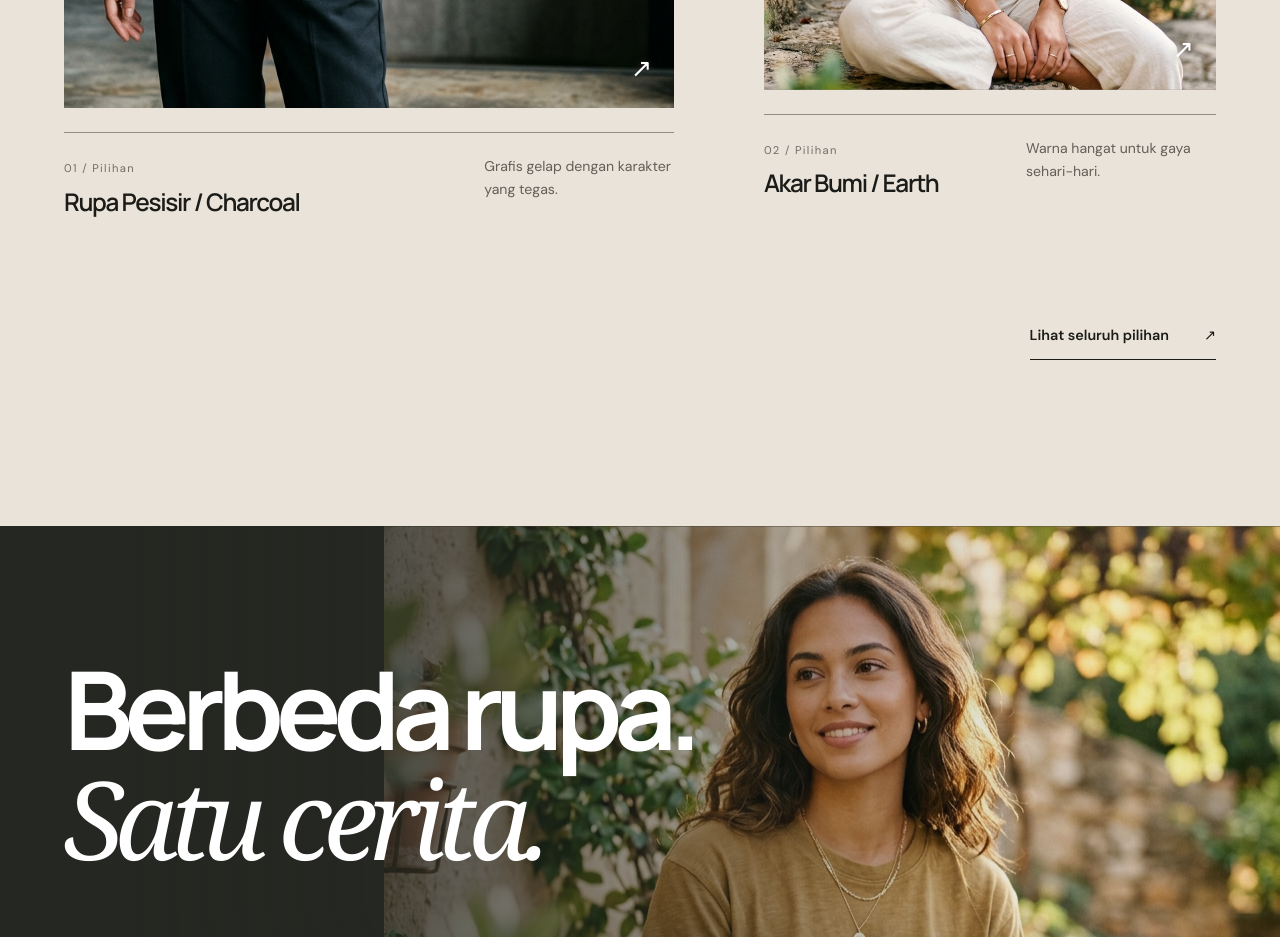
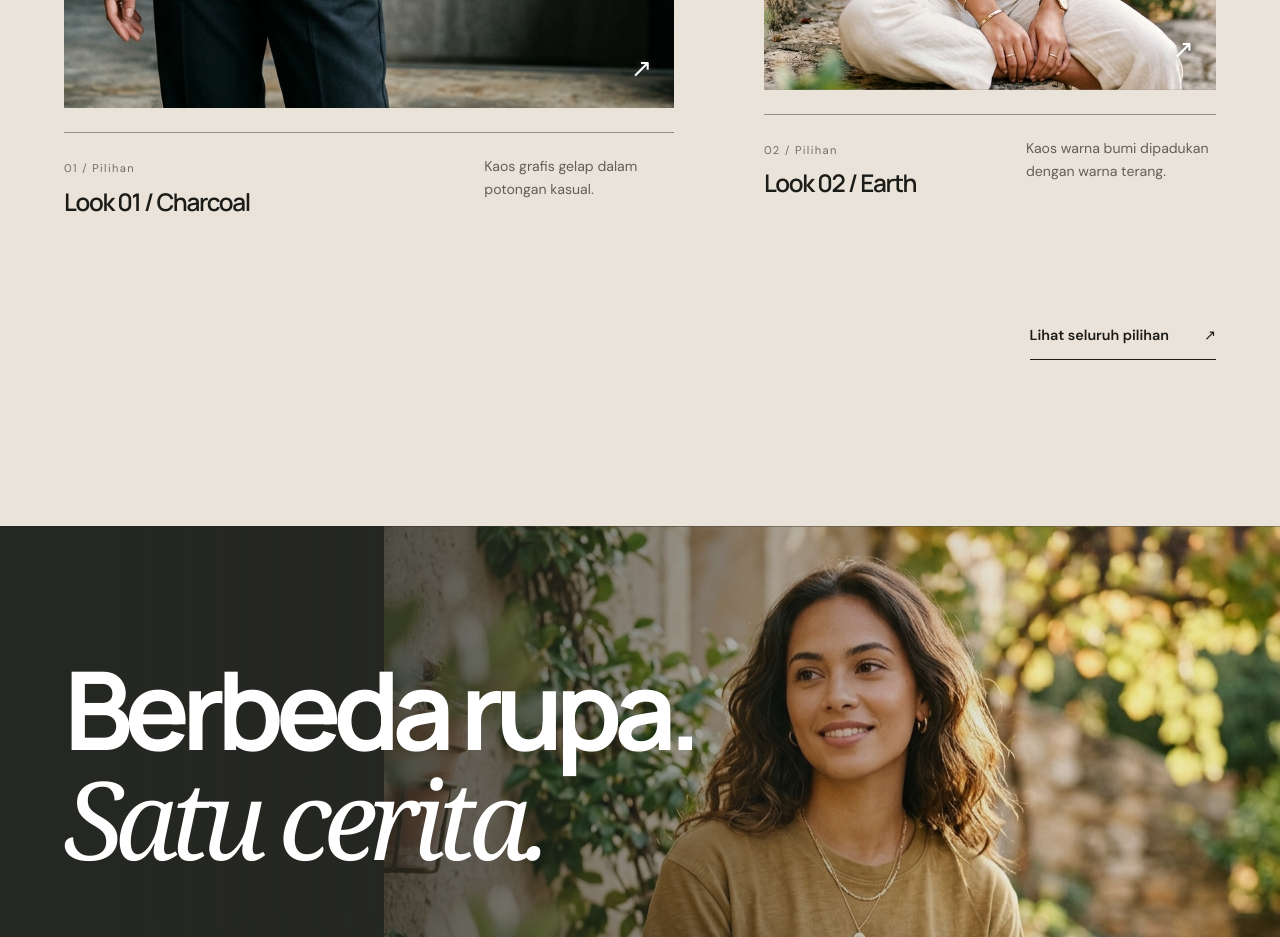
Before and after one commit to hulumzz/narwasita, a React (Vite) app: page / in a window 1280 px wide. Shown: the part 2540-3477 px from the top of the page. Built offline with nearby package versions, Linux system fonts and the light colour scheme.

Commit message:
chore: production metadata, editorial look labels and visual QA notes

```diff
--- a/index.html
+++ b/index.html
@@ -7,10 +7,12 @@
  <meta name="theme-color" content="#242623"/>
  <meta name="description" content="Narwasita menafsirkan cerita dan karakter Nusantara menjadi bahasa visual pakaian sehari-hari."/>
  <meta property="og:type" content="website"/>
+ <meta property="og:url" content="https://narwasita.pages.dev/"/>
  <meta property="og:title" content="Narwasita | Nusantara, dipakai dengan cara baru"/>
  <meta property="og:description" content="Cerita dari banyak tempat, dibawa ke keseharian."/>
- <meta property="og:image" content="/images/look-01.jpg"/>
+ <meta property="og:image" content="https://narwasita.pages.dev/images/look-01.jpg"/>
  <meta name="twitter:card" content="summary_large_image"/>
+ <link rel="canonical" href="https://narwasita.pages.dev/"/>
  <title>Narwasita | Nusantara, dipakai dengan cara baru</title>
  <link rel="preconnect" href="https://fonts.googleapis.com"/>
  <link rel="preconnect" href="https://fonts.gstatic.com" crossorigin/>
--- a/src/content/products.ts
+++ b/src/content/products.ts
@@ -1,8 +1,15 @@
 import type { Product } from '../types';
-// Editorial previews only. Do not infer stock, materials or SKU from campaign photographs.
-export const products: Product[] = [
- { id:'nws-001', slug:'rupa-pesisir-tee-charcoal', title:'Rupa Pesisir / Charcoal', description:'Grafis gelap dengan karakter yang tegas.', images:[{src:'/images/look-01.jpg',alt:'Model mengenakan kaos grafis charcoal',width:896,height:1200}], variants:[], featured:true,status:'draft' },
- { id:'nws-002', slug:'akar-bumi-tee-moss', title:'Akar Bumi / Earth', description:'Warna hangat untuk gaya sehari-hari.', images:[{src:'/images/look-02.jpg',alt:'Model mengenakan kaos bernuansa bumi',width:896,height:1200}], variants:[], featured:true,status:'draft' }
+// Editorial looks are examples until the product owner approves names, SKUs and availability.
+// Do not publish invented shop links, prices or material specifications.
+export const products: Product[]=[
+ {id:'nws-001',slug:'look-01-charcoal',title:'Look 01 / Charcoal',
+  description:'Kaos grafis gelap dalam potongan kasual.',
+  images:[{src:'/images/look-01.jpg',alt:'Model mengenakan kaos grafis bernuansa charcoal',width:896,height:1200}],
+  variants:[],featured:true,status:'draft'},
+ {id:'nws-002',slug:'look-02-earth',title:'Look 02 / Earth',
+  description:'Kaos warna bumi dipadukan dengan warna terang.',
+  images:[{src:'/images/look-02.jpg',alt:'Model mengenakan kaos warna bumi dengan celana terang',width:896,height:1200}],
+  variants:[],featured:true,status:'draft'}
 ];
-export const getFeaturedProducts = () => products.filter(p=>p.featured);
-export const getProduct = (slug:string) => products.find(p=>p.slug===slug);
+export const getFeaturedProducts=()=>products.filter(p=>p.featured);
+export const getProduct=(slug:string)=>products.find(p=>p.slug===slug);
```
Also changed, not shown: public/robots.txt (added), 2 other files (tests, documents, lock files or other folders).
